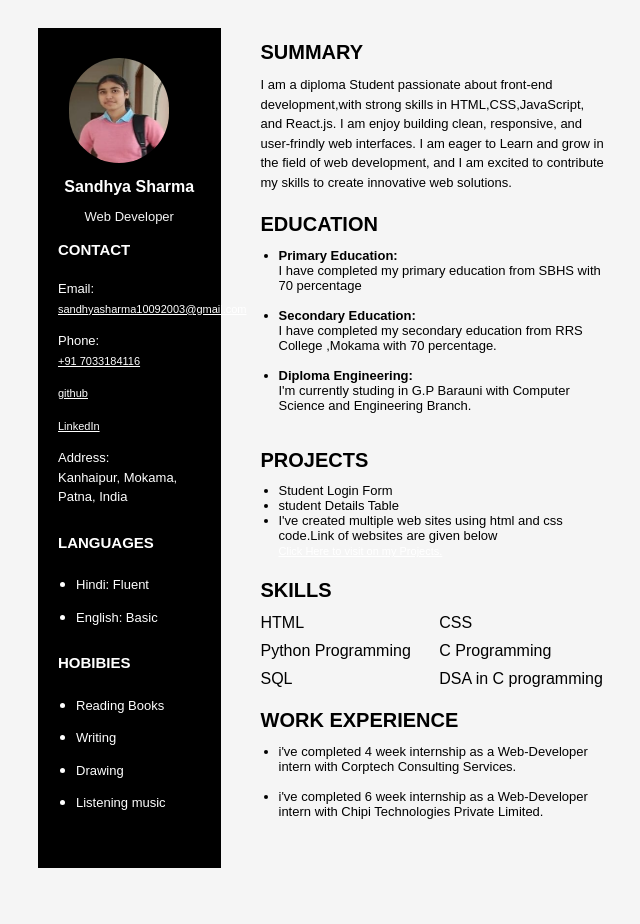
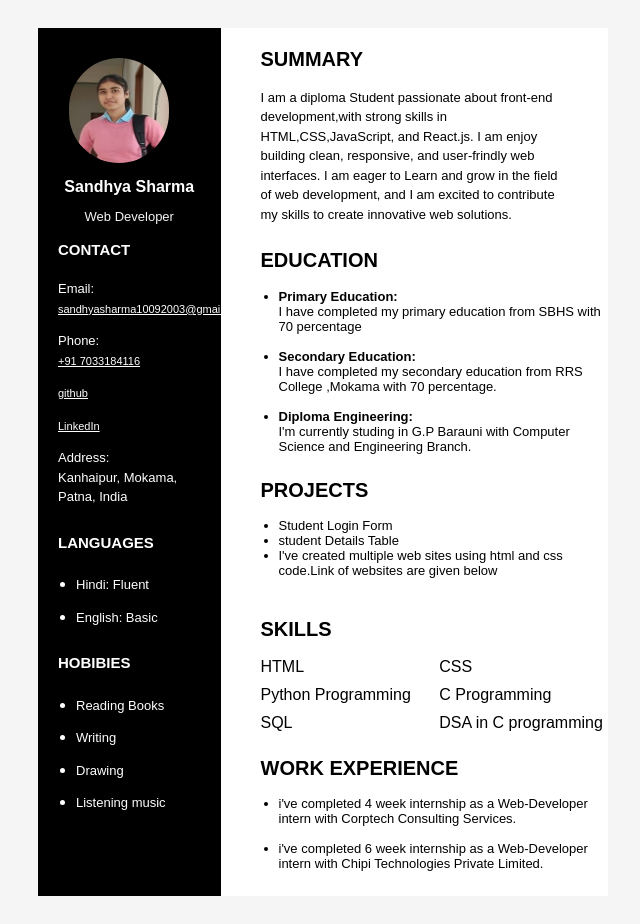
Before and after one commit to sandhyasharama/Website, a plain HTML site: page HTML/myresume.html in a window 1280 px wide. Shown: the whole page, without its empty margins (322-962 px from the left). Before the commit the page ends 896 px from the top, so only its background shows below. Drawn offline with Linux system fonts and the light colour scheme.

Commit message:
my website resume

```diff
--- a/HTML/myresume.html
+++ b/HTML/myresume.html
@@ -57,7 +57,7 @@
                     <ul>
                         <li><strong>Primary Education:</strong><br> I have completed my primary education from SBHS with 70 percentage</li><br>
                         <li><strong>Secondary Education:</strong><br> I have completed my secondary education from RRS College ,Mokama with 70 percentage.</li><br>
-                        <li><strong>Diploma Engineering:</strong><br> I'm currently studing in G.P Barauni with Computer Science and Engineering Branch.</li><br>
+                        <li><strong>Diploma Engineering:</strong><br> I'm currently studing in G.P Barauni with Computer Science and Engineering Branch.</li>
                     </ul>
                 </div>
 
--- a/css/myresume.css
+++ b/css/myresume.css
@@ -1,9 +1,10 @@
 body{
     font-family: Arial,sans-serif;
     background-color: whitesmoke;
-    color: gray;
+
     margin-right: 25%;
     margin-left: 25%;
+
 
 
 }
@@ -69,17 +70,22 @@ body{
     font-size: 13px;
     line-height: 1.5;
 }
+.rightside{
+    background-color: white;
+}
 .rightside .section h2{
     font-size: 20px;
     margin-left: 40px;
+
+    margin-top: 20px;
     justify-content: space-between;
-     color: black;
-    line-height: 0.7;
+    color: black;
+
 }
 .rightside .section p{
     margin-left: 40px;
     color: black;
-
+    margin-right: 40px;
 }
 .rightside .section ul{
     font-size: 13px;
```
